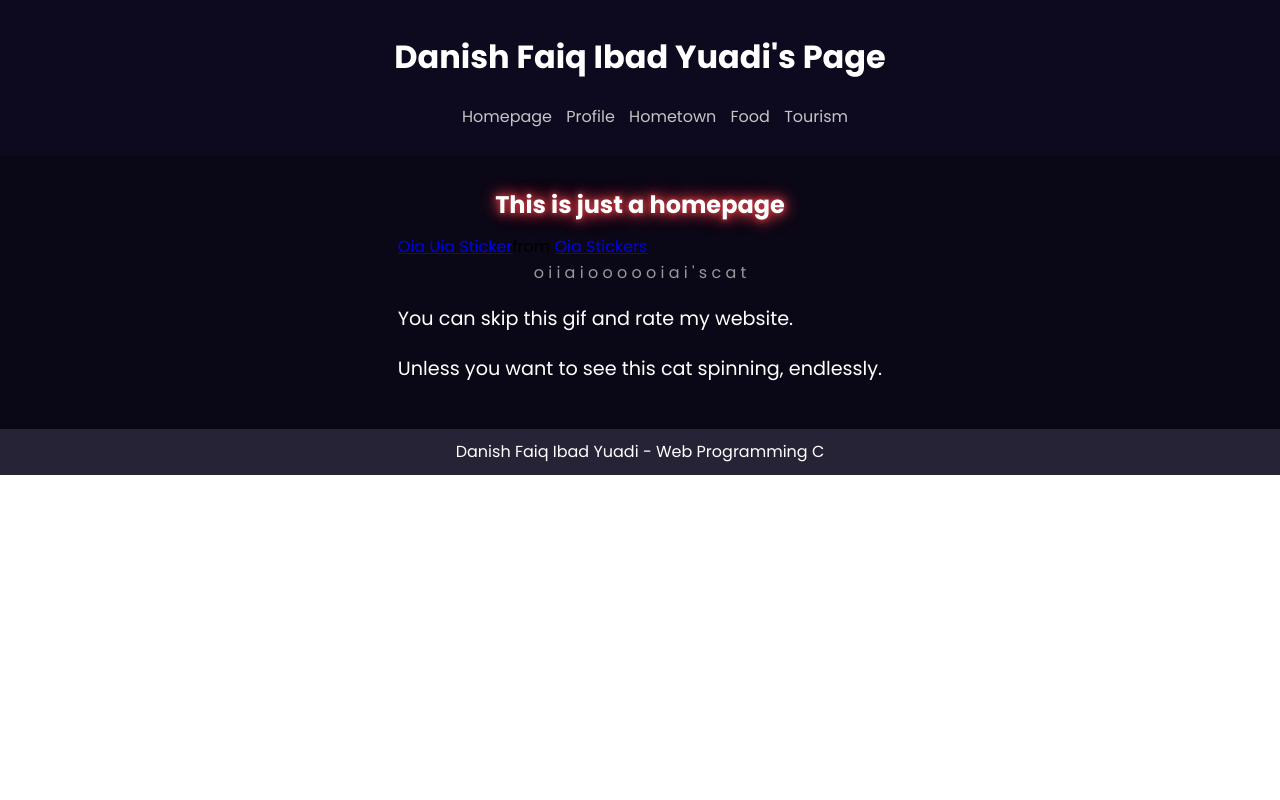
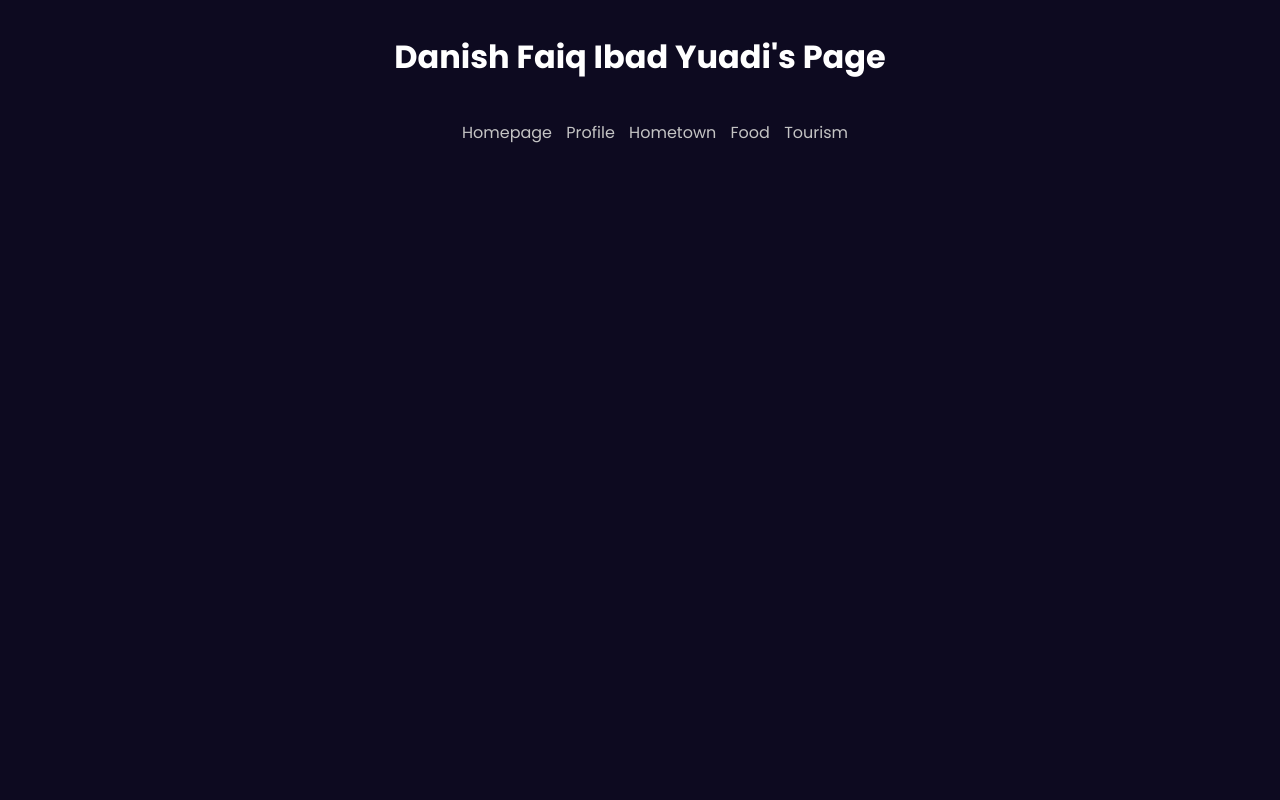
Before and after one commit to awafaiq/awafaiq.github.io, a plain HTML site: page quiz1.html in a window 1280 px wide. Shown: the top 800 px of the page. Drawn offline with Linux system fonts and the light colour scheme; a script that the page names is missing.

Commit message:
Update style.css

```diff
--- a/style.css
+++ b/style.css
@@ -68,6 +68,9 @@ header {
   color: white;
   padding: 10px;
   text-align: center;
+  display: flex;
+  flex-direction: column;
+  min-height: 100%;
 }
 
 nav ul li {
@@ -94,7 +97,6 @@ main {
   padding: 25px;
   display: flex;
   justify-content: space-around;
-  flex-grow: 1;
 }
 img {
   display: block;
```
